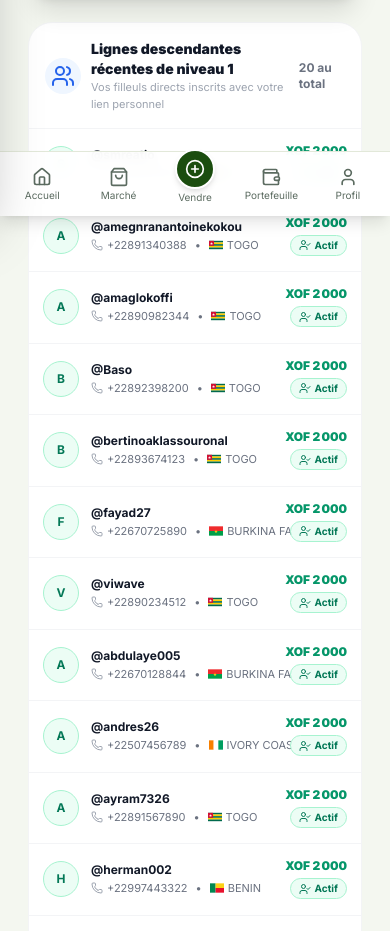
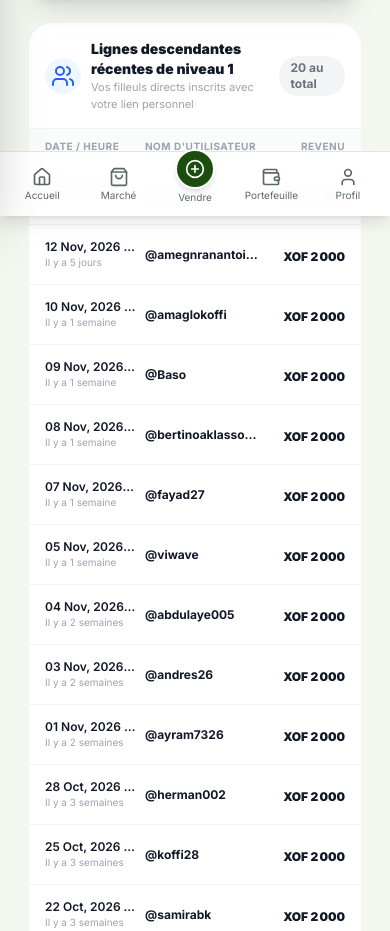
Before and after one commit to hope-adayi-h/vita-earn, a Next.js app: page /recompense-demarrage in a window 390 px wide. Shown: the part 628-1559 px from the top of the page. Built offline with nearby package versions, Linux system fonts and the light colour scheme; no server answers.

Commit message:
style: format level 1 referrals table with date, username, and revenue without phone numbers

```diff
--- a/components/RecompenseDemarrageClient.tsx
+++ b/components/RecompenseDemarrageClient.tsx
@@ -8,19 +8,16 @@ import {
   Users,
   CheckCircle2,
   Sparkles,
-  Phone,
-  UserCheck,
 } from "lucide-react";
 import { claimWelcomeBonusAction } from "@/lib/actions/tasks";
 import { formatFCFA } from "@/lib/utils";
-import { CountryFlag } from "@/components/CountryFlag";
 
 export interface Level1Member {
   id: string;
   username: string;
   fullName: string;
-  phone: string;
-  country: string;
+  phone?: string;
+  country?: string;
   date: string;
   timeAgo: string;
   amountPaid: number;
@@ -223,12 +220,19 @@ export function RecompenseDemarrageClient({
               </p>
             </div>
           </div>
-          <span className="text-xs sm:text-sm font-bold text-gray-500 dark:text-gray-400">
-            {members.length} au total
+          <span className="text-xs sm:text-sm font-bold text-gray-500 dark:text-gray-400 bg-gray-100 dark:bg-[#1E2E24] px-3 py-1 rounded-full">
+            {Math.max(level1Count, members.length)} au total
           </span>
         </div>
 
-        {/* Liste / Tableau */}
+        {/* En-têtes de colonnes (DATE / HEURE, NOM D'UTILISATEUR, REVENU) */}
+        <div className="grid grid-cols-12 px-4 sm:px-6 py-2.5 bg-gray-50/80 dark:bg-[#0E1812] border-b border-gray-100 dark:border-[#1E2E24] text-[10px] sm:text-[11px] font-bold text-gray-400 uppercase tracking-wider">
+          <div className="col-span-4 sm:col-span-4">DATE / HEURE</div>
+          <div className="col-span-5 sm:col-span-5">NOM D&apos;UTILISATEUR</div>
+          <div className="col-span-3 sm:col-span-3 text-right">REVENU</div>
+        </div>
+
+        {/* Lignes du tableau (sans numéros de téléphone ni drapeaux) */}
         <div className="divide-y divide-gray-100 dark:divide-[#1E2E24]">
           {members.length === 0 ? (
             <div className="p-8 text-center text-gray-400 text-xs">
@@ -238,41 +242,29 @@ export function RecompenseDemarrageClient({
             members.map((member) => (
               <div
                 key={member.id}
-                className="p-3.5 sm:p-4 flex items-center justify-between gap-3 hover:bg-gray-50/70 dark:hover:bg-[#17241C] transition-colors"
+                className="grid grid-cols-12 items-center px-4 sm:px-6 py-3.5 hover:bg-gray-50/70 dark:hover:bg-[#17241C] transition-colors"
               >
-                {/* Colonne 1 : Nom d'utilisateur & Téléphone */}
-                <div className="flex items-center gap-3 min-w-0">
-                  <div className="w-9 h-9 rounded-full bg-emerald-50 dark:bg-emerald-950/60 text-emerald-700 dark:text-emerald-300 font-bold text-xs flex items-center justify-center shrink-0 border border-emerald-200 dark:border-emerald-800">
-                    {member.username.charAt(0).toUpperCase()}
-                  </div>
-                  <div className="min-w-0">
-                    <div className="flex items-center gap-1.5">
-                      <span className="text-xs sm:text-sm font-bold text-gray-900 dark:text-white truncate">
-                        @{member.username}
-                      </span>
-                    </div>
-                    <div className="flex items-center gap-2 text-[11px] text-gray-500 dark:text-gray-400 mt-0.5">
-                      <span className="flex items-center gap-1">
-                        <Phone className="w-3 h-3 text-gray-400 shrink-0" />
-                        <span>{member.phone}</span>
-                      </span>
-                      <span>•</span>
-                      <span className="flex items-center gap-1">
-                        <CountryFlag country={member.country} className="w-3.5 h-2.5 rounded-2xs" />
-                        <span className="truncate">{member.country}</span>
-                      </span>
-                    </div>
-                  </div>
+                {/* Colonne 1 : DATE / HEURE */}
+                <div className="col-span-4 sm:col-span-4 min-w-0 pr-2">
+                  <p className="text-xs font-semibold text-gray-900 dark:text-gray-100 truncate">
+                    {member.date}
+                  </p>
+                  <p className="text-[10px] text-gray-400 truncate">
+                    {member.timeAgo}
+                  </p>
                 </div>
 
-                {/* Colonne 2 : Revenu & Statut Actif */}
-                <div className="text-right shrink-0 space-y-1">
-                  <p className="text-xs sm:text-sm font-black text-emerald-600 dark:text-emerald-400">
+                {/* Colonne 2 : NOM D'UTILISATEUR */}
+                <div className="col-span-5 sm:col-span-5 min-w-0 pr-2">
+                  <span className="text-xs sm:text-sm font-bold text-gray-900 dark:text-white truncate block">
+                    @{member.username}
+                  </span>
+                </div>
+
+                {/* Colonne 3 : REVENU */}
+                <div className="col-span-3 sm:col-span-3 text-right">
+                  <span className="text-xs sm:text-sm font-black text-gray-900 dark:text-white">
                     XOF {member.commissionEarned.toLocaleString("fr-FR")}
-                  </p>
-                  <span className="inline-flex items-center gap-1 px-2 py-0.5 rounded-full text-[10px] font-bold bg-emerald-50 dark:bg-emerald-950/60 text-emerald-700 dark:text-emerald-300 border border-emerald-200 dark:border-emerald-800">
-                    <UserCheck className="w-3 h-3" />
-                    <span>Actif</span>
                   </span>
                 </div>
               </div>
```
